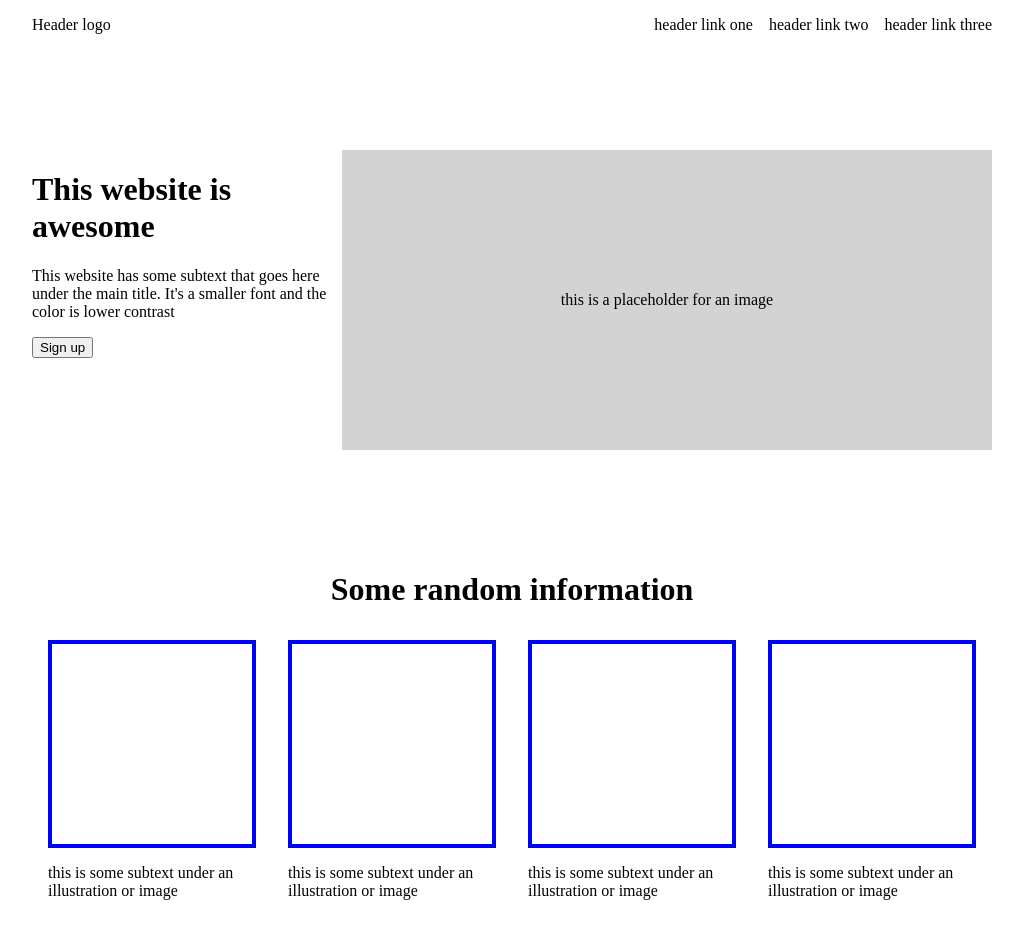
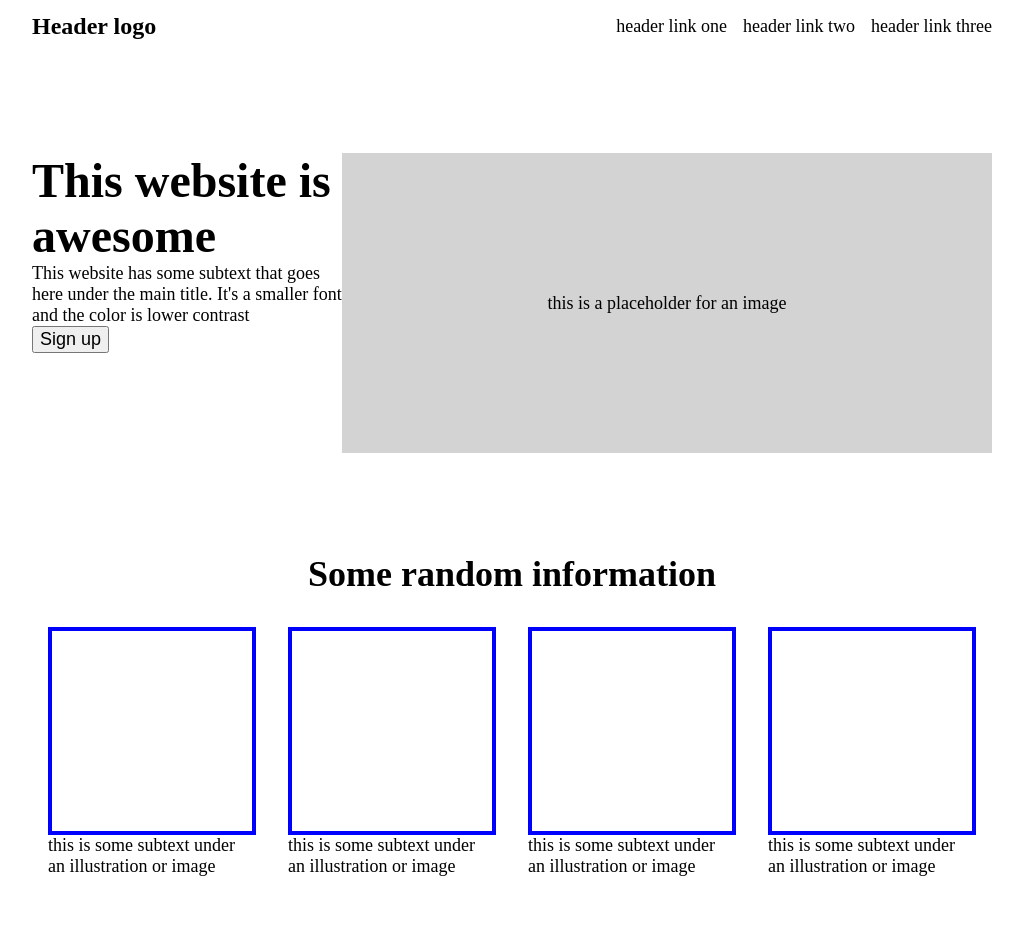
Before and after one commit to Chaostastic/odin-landing-page, a plain HTML site: page index.html in a window 1280 px wide. Shown: the top 952 px of the page, without its empty margins (128-1151 px from the left). Drawn offline with Linux system fonts and the light colour scheme.

Commit message:
Text font and styling

```diff
--- a/index.html
+++ b/index.html
@@ -9,20 +9,21 @@
         <div class="top-block content-container">
             <div class="side-margin"></div>
             <div class="content">
-                <div class="header">Header logo
+                <div class="header">
+                    <div class="font-24 bold">Header logo</div>
                     <ul class="link-container">
-                        <li><a>header link one</a></li>
-                        <li><a>header link two</a></li>
-                        <li><a>header link three</a></li>
+                        <li class="font-18"><a>header link one</a></li>
+                        <li class="font-18"><a>header link two</a></li>
+                        <li class="font-18"><a>header link three</a></li>
                     </ul>
                 </div>
                 <div class="hero-container">
                     <div class="hero">
-                        <h1>This website is awesome</h1>
-                        <p>This website has some subtext that goes here under the main title. It's a smaller font and the color is lower contrast</p>
-                        <button>Sign up</button>
+                        <div class="font-48 bold">This website is awesome</div>
+                        <div class="font-18">This website has some subtext that goes here under the main title. It's a smaller font and the color is lower contrast</div>
+                        <button class="font-18">Sign up</button>
                     </div>
-                    <div class="image">this is a placeholder for an image</div>
+                    <div class="image font-18">this is a placeholder for an image</div>
                 </div>
             </div>
             <div class="side-margin"></div>
@@ -30,23 +31,23 @@
         <div class="info-block content-container">
             <div class="side-margin"></div>
             <div class="content">
-                <h1 class="text-center">Some random information</h1>
+                <div class="text-center font-36 bold">Some random information</div>
                 <div class="illustration-container">
                     <div class="illustration">
                         <div class="illustration-image"></div>
-                        <p>this is some subtext under an illustration or image</p>
+                        <div class="font-18">this is some subtext under an illustration or image</div>
                     </div>
                     <div class="illustration">
                         <div class="illustration-image"></div>
-                        <p>this is some subtext under an illustration or image</p>
+                        <div class="font-18">this is some subtext under an illustration or image</div>
                     </div>
                     <div class="illustration">
                         <div class="illustration-image"></div>
-                        <p>this is some subtext under an illustration or image</p>
+                        <div class="font-18">this is some subtext under an illustration or image</div>
                     </div>
                     <div class="illustration">
                         <div class="illustration-image"></div>
-                        <p>this is some subtext under an illustration or image</p>
+                        <div class="font-18">this is some subtext under an illustration or image</div>
                     </div>
                 </div>
             </div>
@@ -55,10 +56,8 @@
         <div class="quote-block content-container">
             <div class="side-margin"></div>
             <div class="content">
-                <p class="quote">
-                    <em>This is an inspiring quote, or a testimonial from a customer. Maybe it's just filling up space, or maybe people will actually read it it. Who knows? All I know is that it looks nice.</em>
-                </p>
-                <h2 class="text-right">-Thor, God of Thunder</h2>
+                <div class="quote font-36 italic">This is an inspiring quote, or a testimonial from a customer. Maybe it's just filling up space, or maybe people will actually read it it. Who knows? All I know is that it looks nice.</div>
+                <div class="text-right font-24 bold">-Thor, God of Thunder</div>
             </div>
             <div class="side-margin"></div>
         </div>
@@ -66,15 +65,13 @@
             <div class="side-margin"></div>
             <div class="content call-container">
                 <div>
-                    <h1>Call to action! It's time!</h1>
-                    <p>Sign up for our product by clicking that button over there!</p>
+                    <div class="font-24 bold">Call to action! It's time!</div>
+                    <div class="font-18">Sign up for our product by clicking that button over there!</div>
                 </div>
-                <button>Sign up</button>
+                <button class="font-18">Sign up</button>
             </div>
             <div class="side-margin"></div>
         </div>
-        <div class="footer text-center">
-            Copyright © The Odin Project 2021
-        </div>
+        <div class="footer text-center font-18">Copyright © The Odin Project 2021</div>
     </body>
 </html>
--- a/styles.css
+++ b/styles.css
@@ -75,7 +75,6 @@ body {
 }
 
 .quote {
-    font-size: 36px;
     margin: 100px;
 }
 
@@ -84,13 +83,37 @@ body {
     align-items: center;
     justify-content: space-evenly;
     background: #3882F6;
-    margin: 80px 0;
+    height: 160px;
+    margin: 120px 0;
     color: white;
 }
 
 .footer {
     padding: 50px 0;
-    font-size: 18px;
     color: white;
     background: #1F2937;
 }
+
+.font-18 {
+    font-size: 18px;
+}
+
+.font-24 {
+    font-size: 24px;
+}
+
+.font-36 {
+    font-size: 36px;
+}
+
+.font-48 {
+    font-size: 48px;
+}
+
+.bold {
+    font-weight: 900;
+}
+
+.italic {
+    font-style: italic;
+}
```
